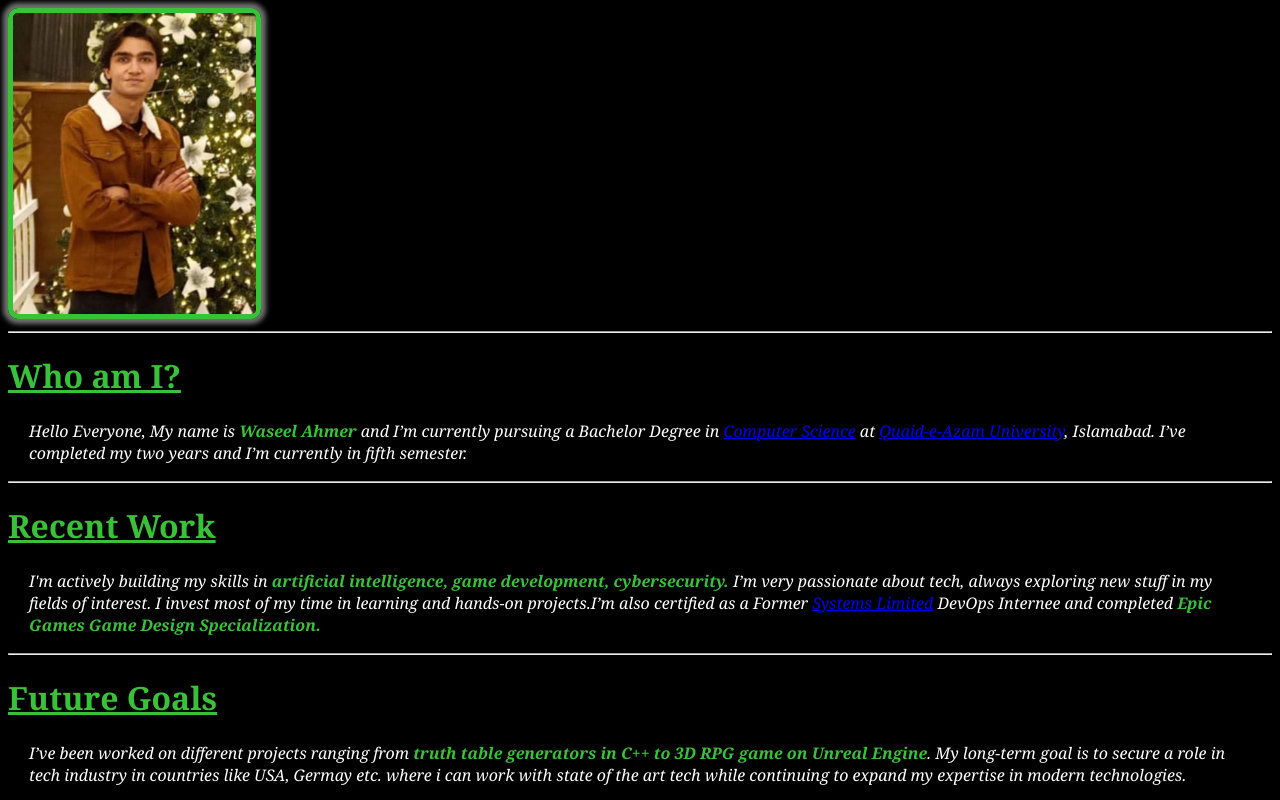
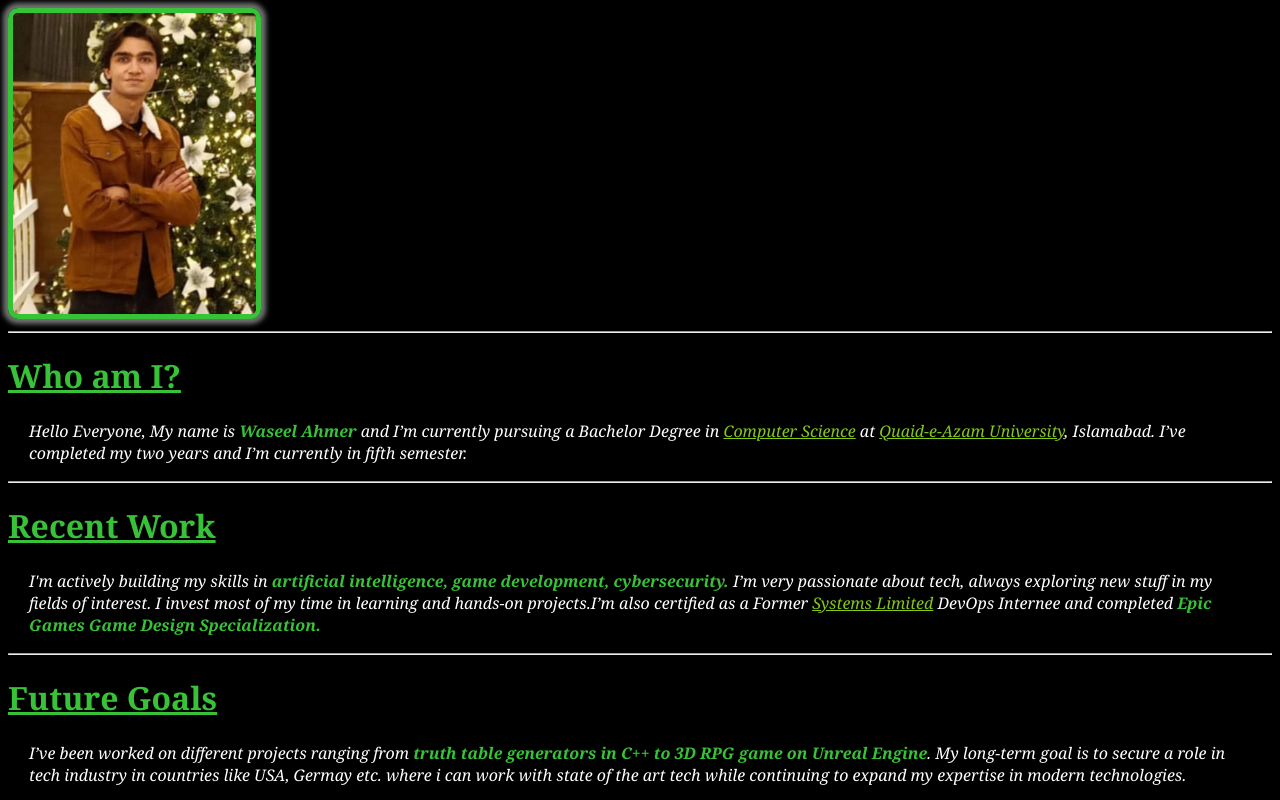
Before and after one commit to Waseel-Ahmer/Waseel-Ahmer.github.io, a plain HTML site: page mainindex.html in a window 1280 px wide. Shown: the top 800 px of the page. Drawn offline with Linux system fonts and the light colour scheme.

Commit message:
Chapter 4 add-ons

```diff
--- a/style.css
+++ b/style.css
@@ -46,6 +46,9 @@ ul{
 #highlights{
     color: var(--special);
 }
+a{
+    color: rgb(133, 201, 23);
+}
 a:hover{
     color: greenyellow;
 }
```
